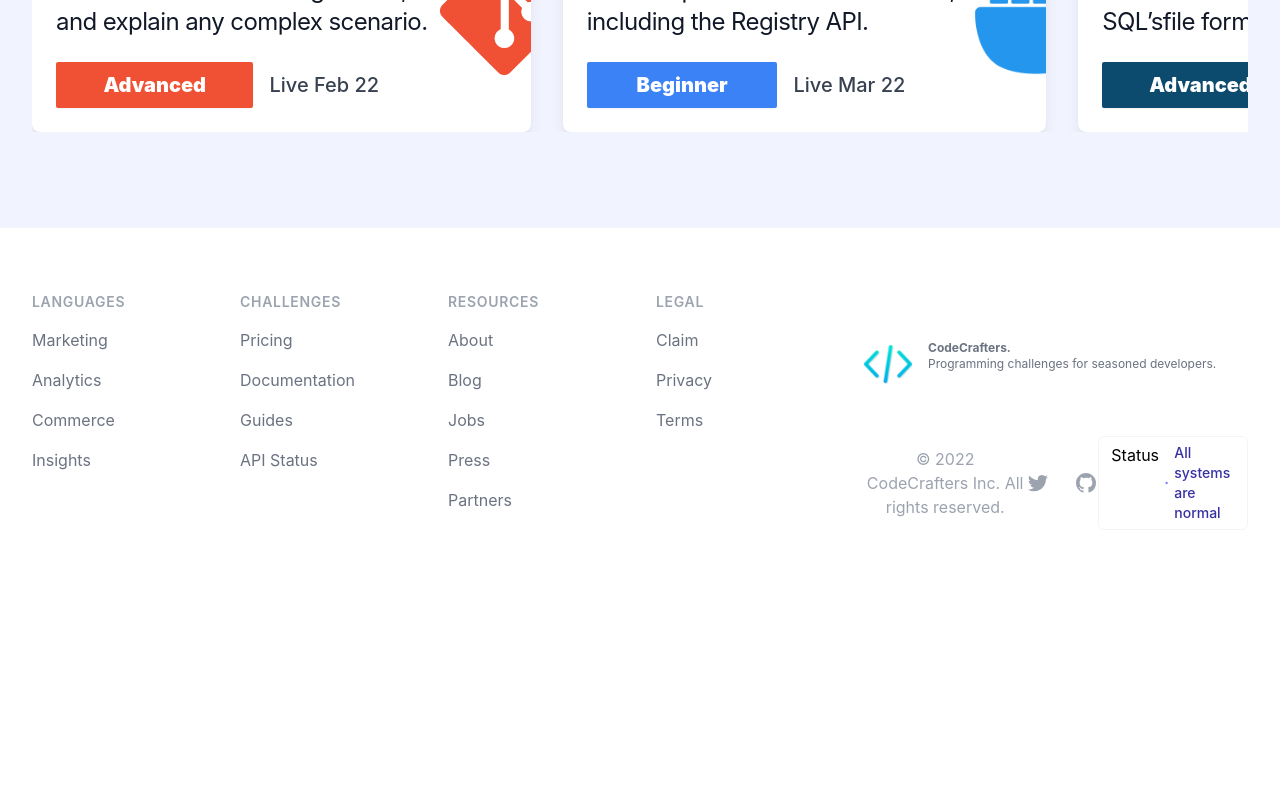
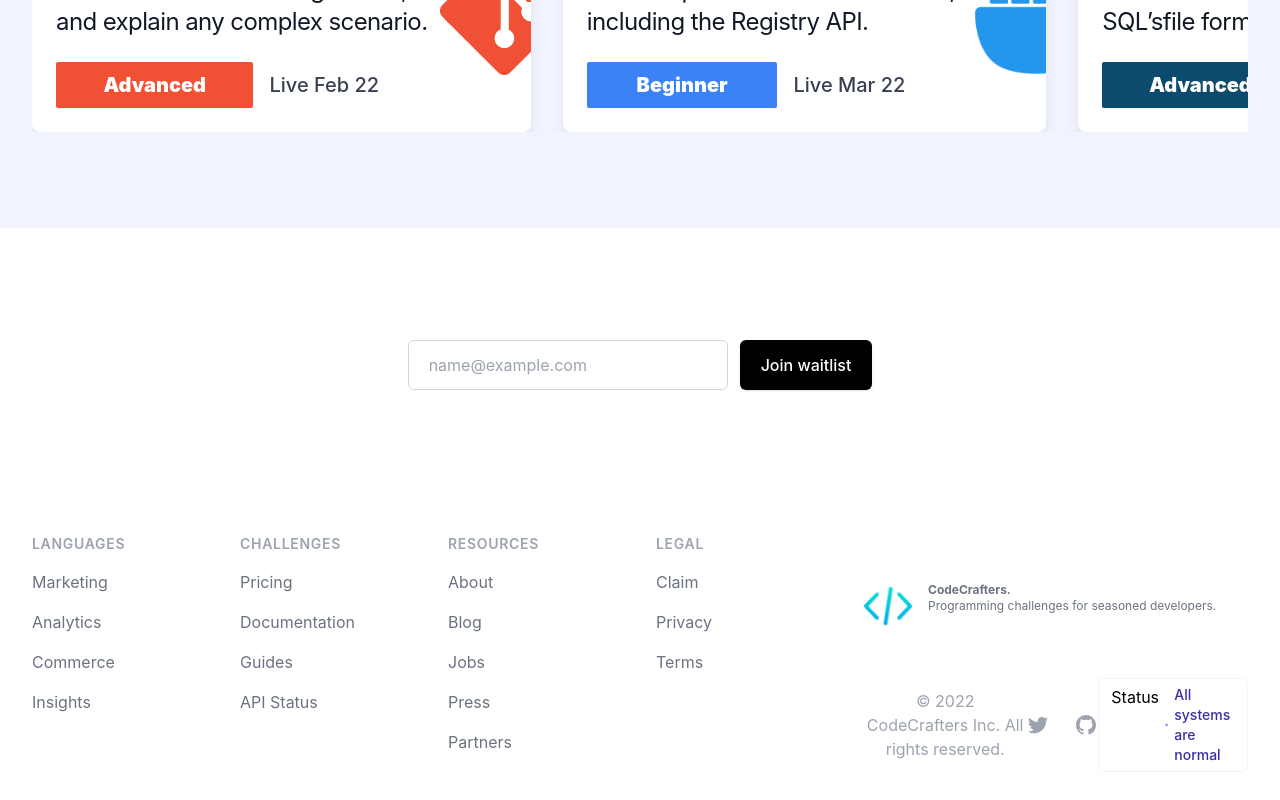
Before and after one commit to sarupbanskota/byor-landing, a Next.js app: page / in a window 1280 px wide. Shown: the part 4048-4848 px from the top of the page. Before the commit the page ends 4642 px from the top, so only its background shows below. Built offline with nearby package versions, Linux system fonts and the light colour scheme.

Commit message:
add form input

```diff
--- a/components/WaitlistForm.js
+++ b/components/WaitlistForm.js
@@ -1,5 +1,32 @@
 export { WaitlistForm };
 
 function WaitlistForm() {
-  return "hi";
+  return (
+    <div className="mx-auto max-w-md px-4 sm:max-w-3xl sm:px-6 lg:max-w-7xl lg:px-8">
+      <div className="relative px-6 py-10 overflow-hidden sm:px-12 sm:py-20">
+        <form className="mt-8 sm:flex items-center justify-center">
+          <label htmlFor="email-address" className="sr-only">
+            Email address
+          </label>
+          <input
+            id="email-address"
+            name="email"
+            type="email"
+            autoComplete="email"
+            required
+            className="w-full px-5 py-3 placeholder-gray-400 focus:ring-gray-900 focus:border-gray-900 sm:max-w-xs border border-gray-300 rounded-md"
+            placeholder="name@example.com"
+          />
+          <div className="mt-3 rounded-md shadow sm:mt-0 sm:ml-3 sm:flex-shrink-0">
+            <button
+              type="submit"
+              className="w-full flex items-center justify-center px-5 py-3 border border-transparent text-base font-medium rounded-md text-white bg-black hover:bg-gray-700 focus:outline-none focus:ring-2 focus:ring-offset-2 focus:ring-gray-900"
+            >
+              Join waitlist
+            </button>
+          </div>
+        </form>
+      </div>
+    </div>
+  );
 }
--- a/pages/index.js
+++ b/pages/index.js
@@ -6,6 +6,7 @@
   Hero,
   Testimonial,
   ValuePropositions,
+  WaitlistForm,
 } from "components";
 
 export default function Home() {
@@ -21,6 +22,7 @@
         <Testimonial />
         <ValuePropositions />
         <CourseCards />
+        <WaitlistForm />
       </main>
     </div>
   );
```
